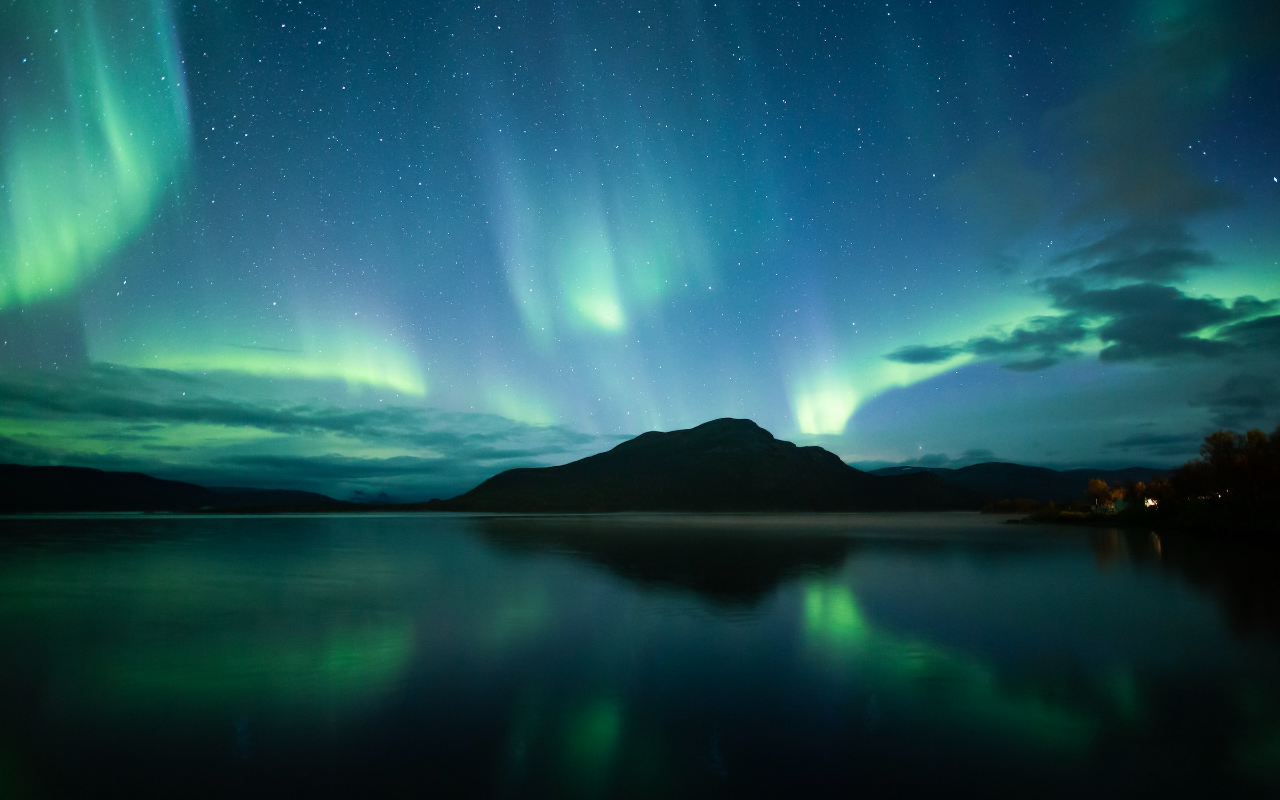
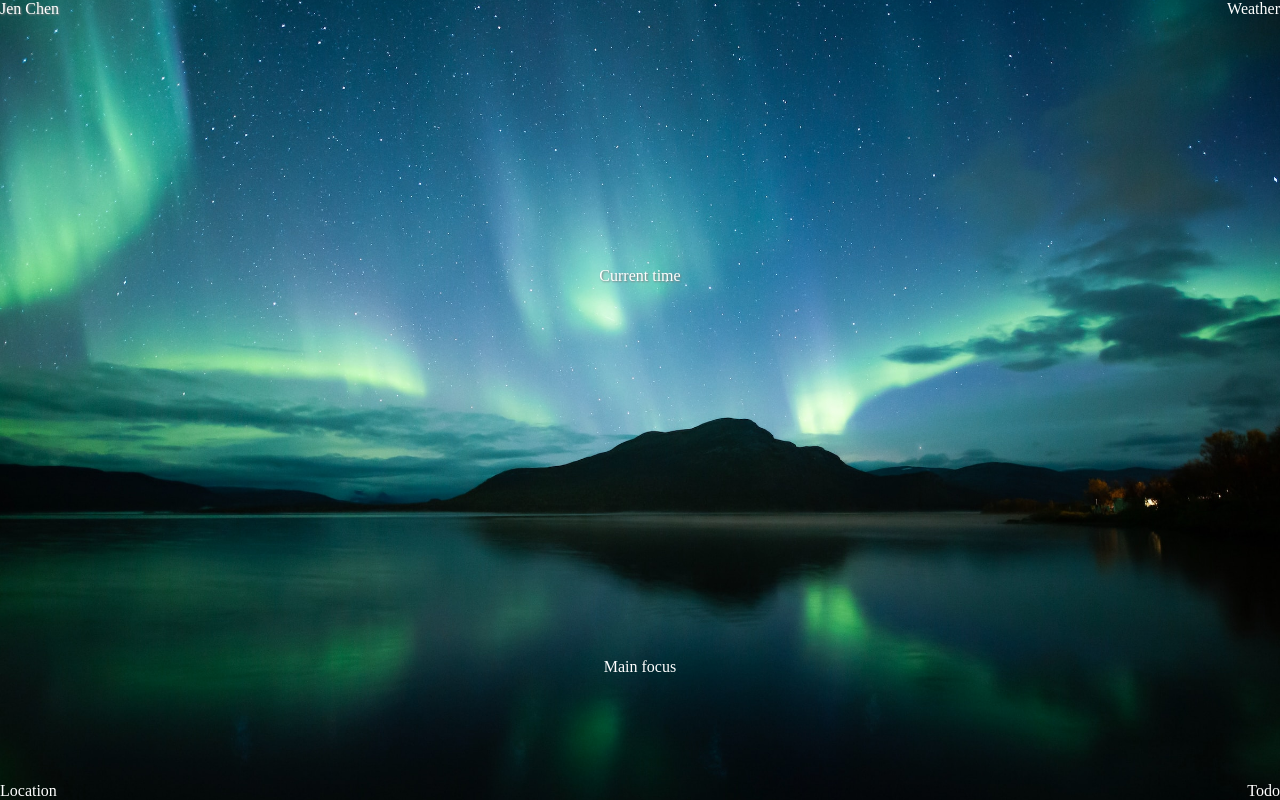
Before and after one commit to yujhenchen/chrome-extension-dashboard-react, a React (Vite) app: page / in a window 1280 px wide. Built offline with nearby package versions, Linux system fonts and the light colour scheme.

Commit message:
add text shadow, use grid layout

```diff
--- a/src/App.tsx
+++ b/src/App.tsx
@@ -7,7 +7,14 @@ function App() {
   // const [count, setCount] = useState(0);
 
   return (
-    <main className="w-full h-screen bg-no-repeat bg-cover bg-center bg-fixed	bg-#82C3EC"></main>
+    <main className="w-full h-screen bg-no-repeat bg-cover bg-center bg-fixed	bg-#82C3EC color-white grid grid-cols-3">
+      <p className="col-span-2">Jen Chen</p>
+      <div className="justify-self-end">Weather</div>
+      <p className="col-span-3 justify-self-center">Current time</p>
+      <div className="self-end">Location</div>
+      <div className="justify-self-center self-center">Main focus</div>
+      <div className="self-end justify-self-end">Todo</div>
+    </main>
   );
 }
 
--- a/src/index.css
+++ b/src/index.css
@@ -3,6 +3,10 @@
   padding: 0;
   border: none;
   box-sizing: border-box;
+}
+
+p {
+  text-shadow: 1px 1px 2px gray;
 }
 
 /* :root {
```
